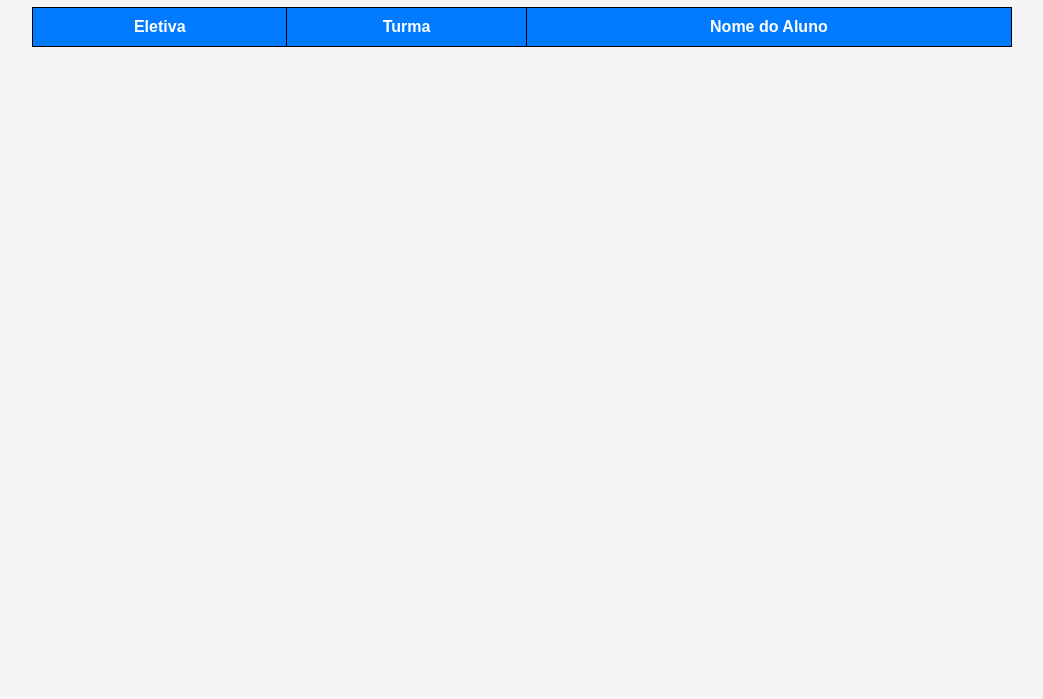
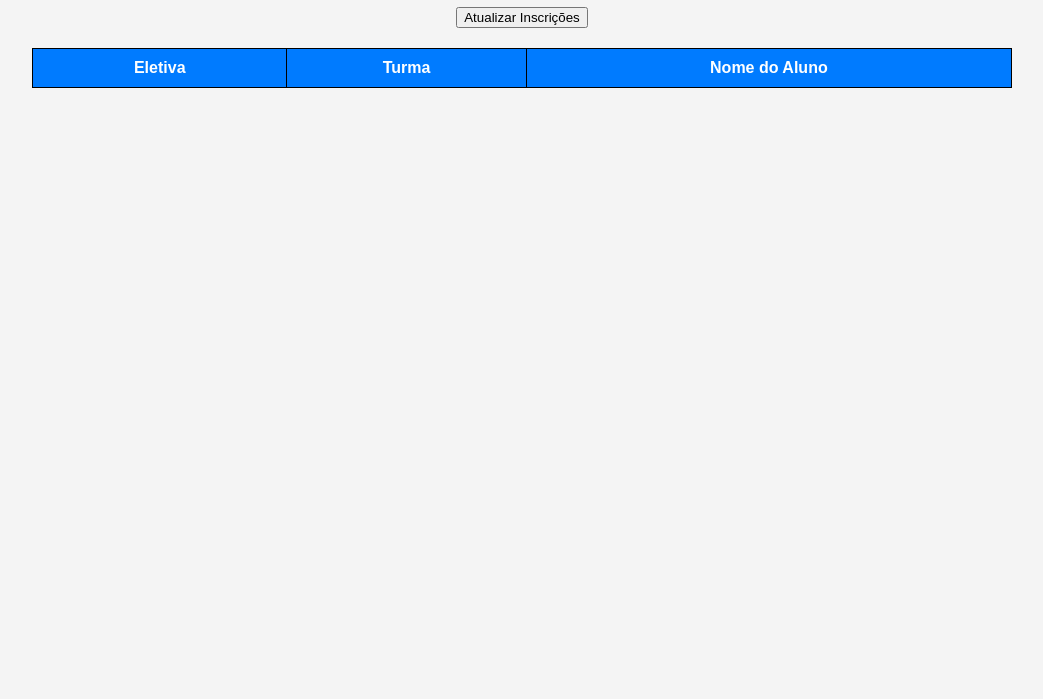
Before and after one commit to Nick91-qui/status_eletivas, a plain HTML site: page index.html in a window 1280 px wide. Shown: the part 101-800 px from the top of the page, without its empty margins (118-1161 px from the left). Drawn offline with Linux system fonts and the light colour scheme; no server answers.

Commit message:
botato de atualização

```diff
--- a/index.html
+++ b/index.html
@@ -8,6 +8,7 @@
 </head>
 <body>
     <h1>Monitoramento de Inscrições</h1>
+     <button id="atualizar-btn">Atualizar Inscrições</button>
     <table>
         <thead>
             <tr>
```
